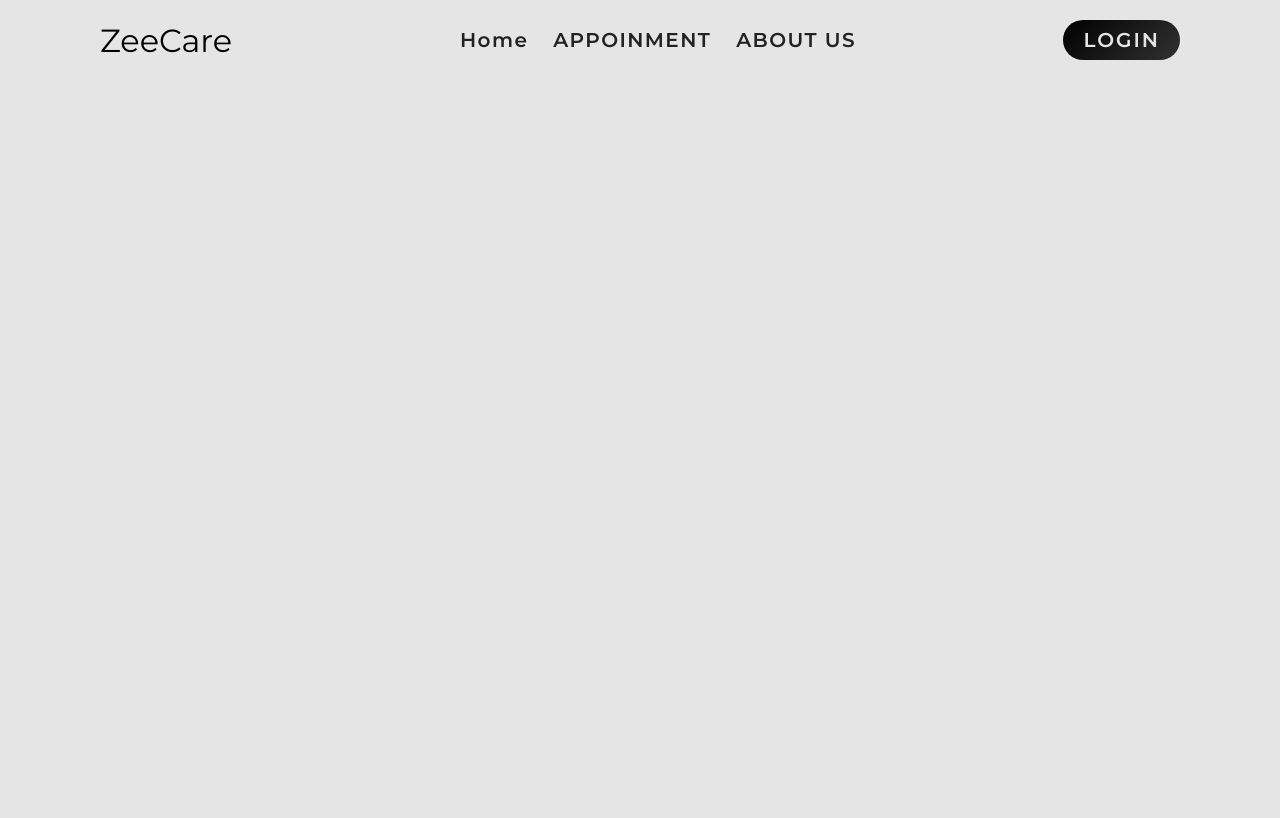
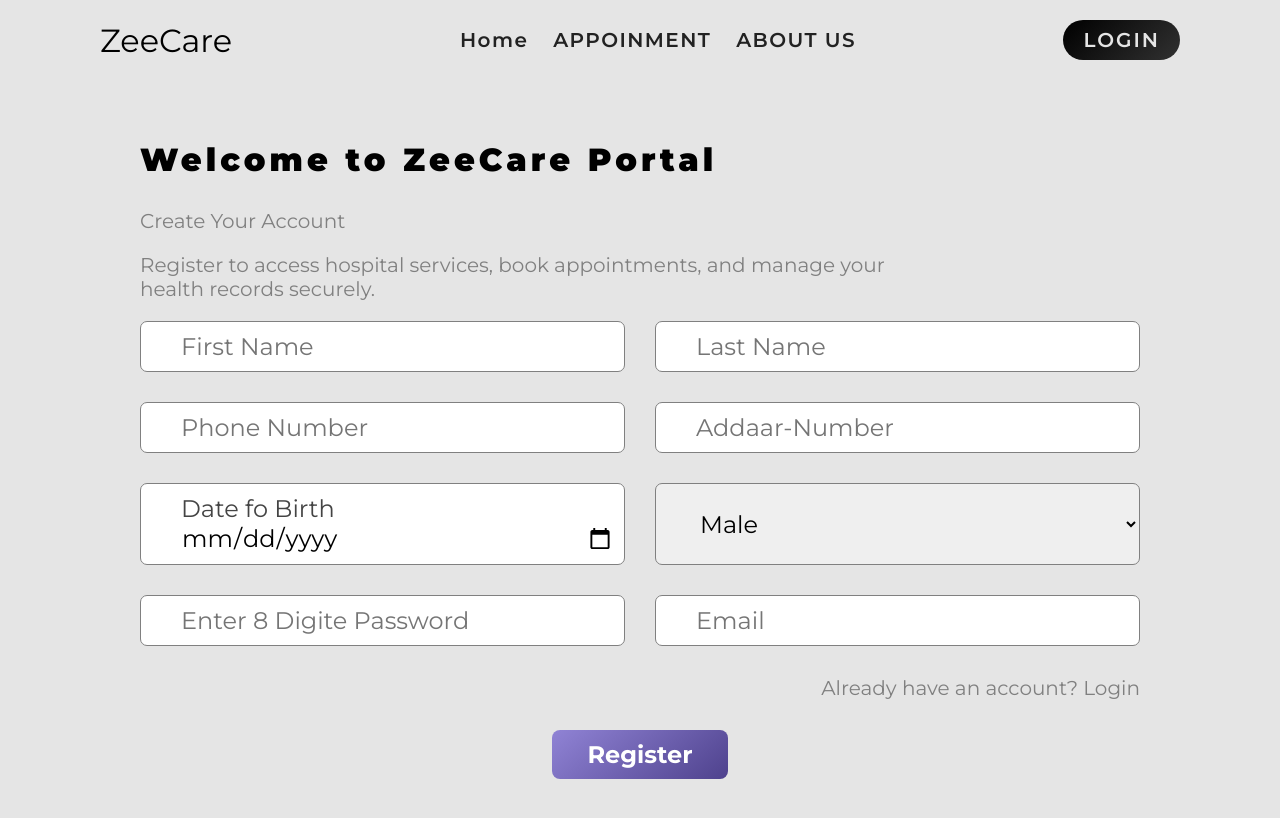
Before and after one commit to Shubham8468/Hospital_Management_System_Frontend, a React app: page /register in a window 1280 px wide. Shown: the top 818 px of the page. Built offline with nearby package versions, Linux system fonts and the light colour scheme; no server answers; the HTML template or start-up script is replaced by a standard one.

Commit message:
Enhance Navbar, Login, and Register components with improved authentication handling and UI updates

```diff
--- a/src/pages/Login.jsx
+++ b/src/pages/Login.jsx
@@ -1,4 +1,4 @@
-import React, { useContext, useState } from "react";
+import React, { useContext, useEffect, useState } from "react";
 import { Context } from "../main";
 import {  useNavigate } from "react-router-dom";
 import { useToast } from "../components/Toast/ToastContext";
@@ -16,9 +16,10 @@ const Login = () => {
 
     const handelLogin = async (e) => {
         e.preventDefault();
-        if (isAuthenticated) {
+
+            if (isAuthenticated) {
             return <navigateTp to={"/"} />
-        }
+            }
         try{
             const response= await axios.post("http://localhost:4800/api/v1/user/patient/login",{
                 email,password,confirmPassword,role:"Patient"
@@ -31,7 +32,7 @@ const Login = () => {
             navigateTp("/")
 
         }catch(error){
-            toast.error(error.response.data.message)
+            toast.error(error.response.data.message ||"Server not running")
         }
 
     }
@@ -41,7 +42,7 @@ const Login = () => {
             <h1>Welcome to ZeeCare Portal</h1>
 
             <p>Please Login To Continue</p>
-            <p> To manage appointments, view medical records, and stay connected with your healthcare provider.</p>
+            <p style={{marginTop:"50px"}}> To manage appointments, view medical records, and stay connected with your healthcare provider.</p>
             <form onSubmit={handelLogin}>
                 <input type="text" value={email} placeholder="Email" onChange={(e) => setEmail(e.target.value)}></input>
                 <input type="password" value={password} placeholder="Password" onChange={(e) => setPassword(e.target.value)}></input>
@@ -52,6 +53,7 @@ const Login = () => {
                 <div style={{ justifyContent: "center", alignItems: "center" }}>
                     <button type="submit">Login</button>
                 </div>
+
             </form>
         </div>
     )
--- a/src/pages/Register.jsx
+++ b/src/pages/Register.jsx
@@ -1,7 +1,84 @@
-import React from "react";
-const Register=()=>{
+import React, { useContext, useState } from "react";
+import { useToast } from "../components/Toast/ToastContext";
+import axios from "axios";
+import { useNavigate, Link } from "react-router-dom";
+import { Context } from "../main";
+const Register = () => {
+    const { isAuthenticated, setIsAuthenticated } = useContext(Context)
+    const toast = useToast();
+    const [firstName, setFirstName] = useState("")
+    const [lastName, setLastName] = useState("")
+    const [email, setEmail] = useState("")
+    const [phone, setPhone] = useState("")
+    const [aadhaarNumber, setAadhaarNumber] = useState("")
+    const [dob, setDob] = useState("");
+    const [gender, setGender] = useState("");
+    const [password, setPassword] = useState("");
+    const navigateTp = useNavigate();
+    const handelResister = async (e) => {
+        e.preventDefault();
+        if (isAuthenticated) {
+            return <navigateTp to="/" />
+        }
+        try {
+            const response = await axios.post("http://localhost:4800/api/v1/user/patient/register",
+                {
+                    firstName,
+                    lastName,
+                    email,
+                    phone,
+                    aadhaarNumber,
+                    dob,
+                    gender,
+                    password,
+                    role: "Patient"
+                },
+                {
+                    withCredentials: true,
+                    headers: { "Context-Type": "application/json" }
+                })
+            toast.success(response.data?.message);
+               navigateTp("/login")
+        } catch (error) {
+            toast.error(error.response?.data?.message);
+
+        }
+    }
     return (
-        <div>   </div>
+        <div className="container form-component register-form">
+            <h2>Welcome to ZeeCare Portal</h2>
+            <p>Create Your Account</p>
+            <p>Register to access hospital services, book appointments, and manage your health records securely.</p>
+            <form onSubmit={handelResister}>
+                <div>
+                <input type="text" placeholder="First Name" value={firstName} onChange={(e) => setFirstName(e.target.value)} />
+                <input type="text" placeholder="Last Name" value={lastName} onChange={(e) => setLastName(e.target.value)} />
+               </div>
+               <div>
+                <input type="number" placeholder="Phone Number" value={phone} onChange={(e) => setPhone(e.target.value)} />
+                <input type="number" placeholder="Addaar-Number" value={aadhaarNumber} onChange={(e) => setAadhaarNumber(e.target.value)} />
+                    </div>
+                    <div>
+                <input type="date" placeholder="Date fo Birth" value={dob} onChange={(e) => setDob(e.target.value)} />
+                <select value={gender} onChange={(e)=>setGender(e.target.value)}>
+                    <option value={"male"}>Male</option>
+                    <option value={"female"}>Female</option>
+                    <option value={"other"}>Others</option>
+                </select>
+                </div>
+                <div>
+                <input type="passwprd" placeholder="Enter 8 Digite Password" value={password} onChange={(e) => setPassword(e.target.value)} />
+                <input type="email" placeholder="Email" value={email} onChange={(e) => setEmail(e.target.value)} />
+                </div>
+                <div style={{ gap: "10px", justifyContent: "flex-end", flexDirection: "row" }}>
+                    <p style={{ marginBottom: 0 }} onClick={() => navigateTp("/login")}>Already have an account? Login</p>
+                </div>
+                <div style={{ justifyContent: "center", alignItems: "center" }}>
+                    <button type="submit">Register</button>
+                </div>
+            </form>
+
+        </div>
     )
 }
 
```
Also changed, not shown: src/components/Navbar.jsx (+3 -6 lines).
